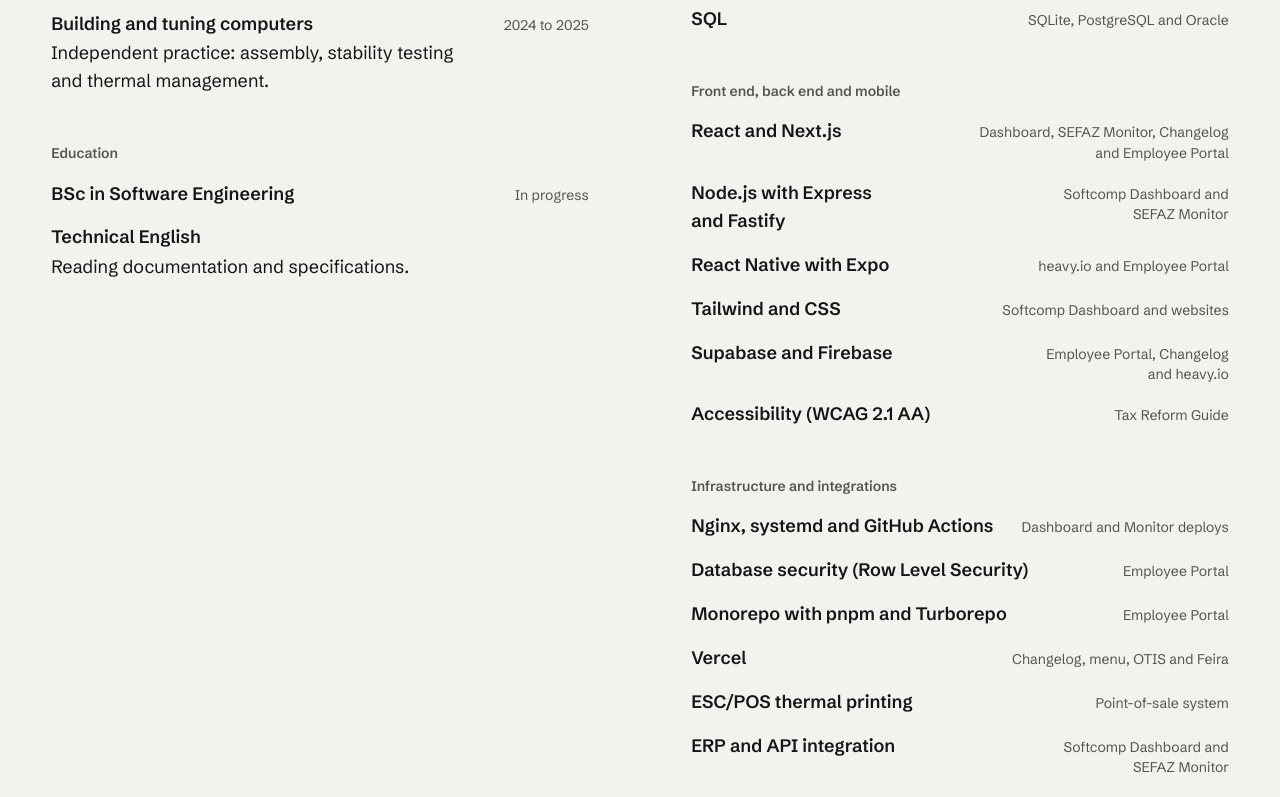
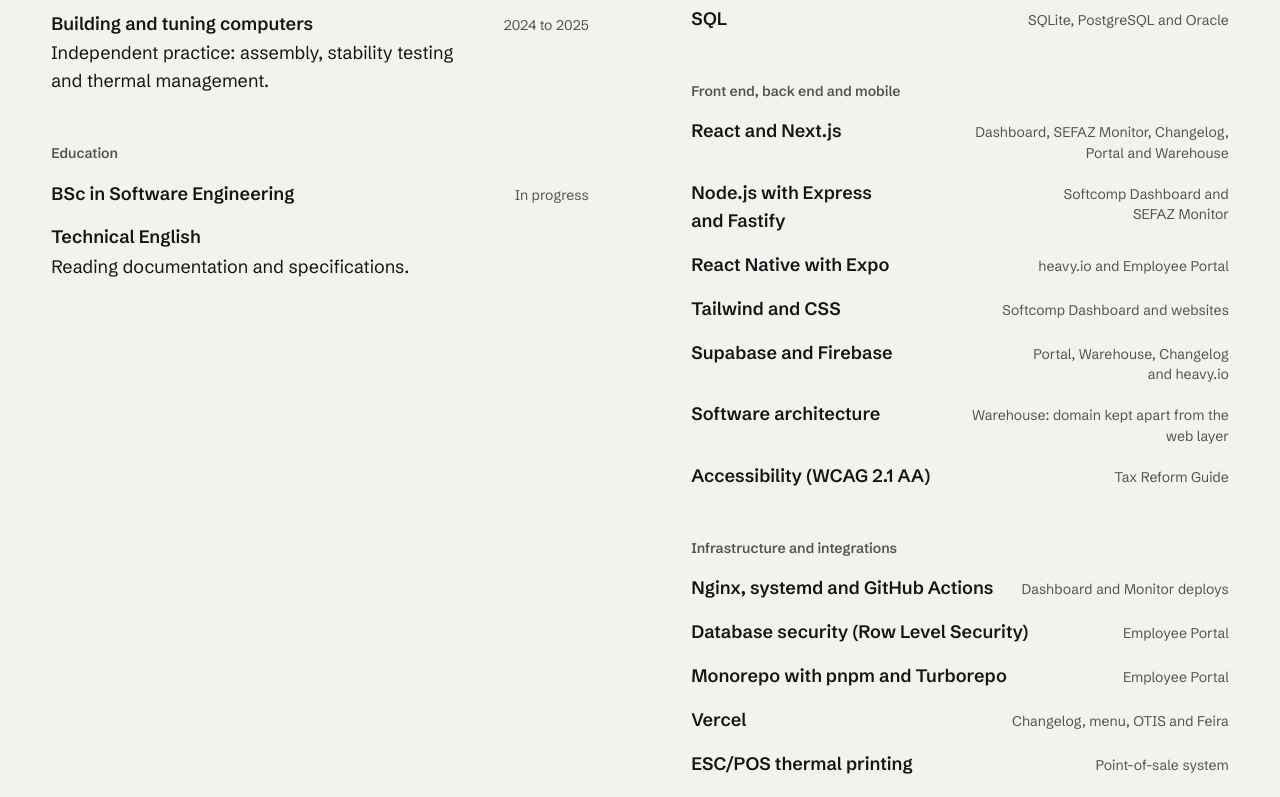
Before and after one commit to bieleckydev/portifolio, a React (Vite) app: page / in a window 1280 px wide. Shown: the part 4740-5537 px from the top of the page. Built offline with nearby package versions, Linux system fonts and the light colour scheme; no server answers.

Commit message:
content: adiciona arquitetura e testes do Almoxarifado às habilidades

```diff
--- a/src/i18n/en.js
+++ b/src/i18n/en.js
@@ -139,11 +139,12 @@ export const en = {
       {
         label: 'Front end, back end and mobile',
         rows: [
-          { name: 'React and Next.js', value: 'Dashboard, SEFAZ Monitor, Changelog and Employee Portal' },
+          { name: 'React and Next.js', value: 'Dashboard, SEFAZ Monitor, Changelog, Portal and Warehouse' },
           { name: 'Node.js with Express and Fastify', value: 'Softcomp Dashboard and SEFAZ Monitor' },
           { name: 'React Native with Expo', value: 'heavy.io and Employee Portal' },
           { name: 'Tailwind and CSS', value: 'Softcomp Dashboard and websites' },
-          { name: 'Supabase and Firebase', value: 'Employee Portal, Changelog and heavy.io' },
+          { name: 'Supabase and Firebase', value: 'Portal, Warehouse, Changelog and heavy.io' },
+          { name: 'Software architecture', value: 'Warehouse: domain kept apart from the web layer' },
           { name: 'Accessibility (WCAG 2.1 AA)', value: 'Tax Reform Guide' }
         ]
       },
@@ -163,6 +164,7 @@ export const en = {
         label: 'Tools',
         rows: [
           { name: 'Git and GitHub', value: 'Every project' },
+          { name: 'Automated testing and Playwright', value: 'Warehouse, with 553 tests' },
           { name: 'VS Code and IntelliJ IDEA', value: 'Every day' },
           { name: 'Trello', value: 'Planning deliveries' }
         ]
--- a/src/i18n/pt.js
+++ b/src/i18n/pt.js
@@ -139,11 +139,12 @@ export const pt = {
       {
         label: 'Front-end, back-end e mobile',
         rows: [
-          { name: 'React e Next.js', value: 'Painel, Monitor SEFAZ, Changelog e Portal do Colaborador' },
+          { name: 'React e Next.js', value: 'Painel, Monitor SEFAZ, Changelog, Portal e Almoxarifado' },
           { name: 'Node.js com Express e Fastify', value: 'Painel Softcomp e Monitor SEFAZ' },
           { name: 'React Native com Expo', value: 'heavy.io e Portal do Colaborador' },
           { name: 'Tailwind e CSS', value: 'Painel Softcomp e sites' },
-          { name: 'Supabase e Firebase', value: 'Portal do Colaborador, Changelog e heavy.io' },
+          { name: 'Supabase e Firebase', value: 'Portal, Almoxarifado, Changelog e heavy.io' },
+          { name: 'Arquitetura de software', value: 'Almoxarifado: domínio separado da camada web' },
           { name: 'Acessibilidade (WCAG 2.1 AA)', value: 'Guia da Reforma Tributária' }
         ]
       },
@@ -163,6 +164,7 @@ export const pt = {
         label: 'Ferramentas',
         rows: [
           { name: 'Git e GitHub', value: 'Todos os projetos' },
+          { name: 'Testes automatizados e Playwright', value: 'Almoxarifado, com 553 testes' },
           { name: 'VS Code e IntelliJ IDEA', value: 'Dia a dia' },
           { name: 'Trello', value: 'Organização de entregas' }
         ]
--- a/src/i18n/zh.js
+++ b/src/i18n/zh.js
@@ -139,11 +139,12 @@ export const zh = {
       {
         label: '前端、后端与移动端',
         rows: [
-          { name: 'React 和 Next.js', value: '面板、SEFAZ 监控、更新日志和员工门户' },
+          { name: 'React 和 Next.js', value: '面板、SEFAZ 监控、更新日志、员工门户和仓储系统' },
           { name: 'Node.js（Express、Fastify）', value: 'Softcomp 面板和 SEFAZ 监控' },
           { name: 'React Native（Expo）', value: 'heavy.io 和员工门户' },
           { name: 'Tailwind 和 CSS', value: 'Softcomp 面板和网站' },
-          { name: 'Supabase 和 Firebase', value: '员工门户、更新日志和 heavy.io' },
+          { name: 'Supabase 和 Firebase', value: '员工门户、仓储系统、更新日志和 heavy.io' },
+          { name: '软件架构', value: '仓储系统：领域层与网页层分离' },
           { name: '无障碍（WCAG 2.1 AA）', value: '税制改革指南' }
         ]
       },
@@ -163,6 +164,7 @@ export const zh = {
         label: '工具',
         rows: [
           { name: 'Git 和 GitHub', value: '所有项目' },
+          { name: '自动化测试与 Playwright', value: '仓储系统，553 个测试' },
           { name: 'VS Code 和 IntelliJ IDEA', value: '日常使用' },
           { name: 'Trello', value: '交付规划' }
         ]
```
